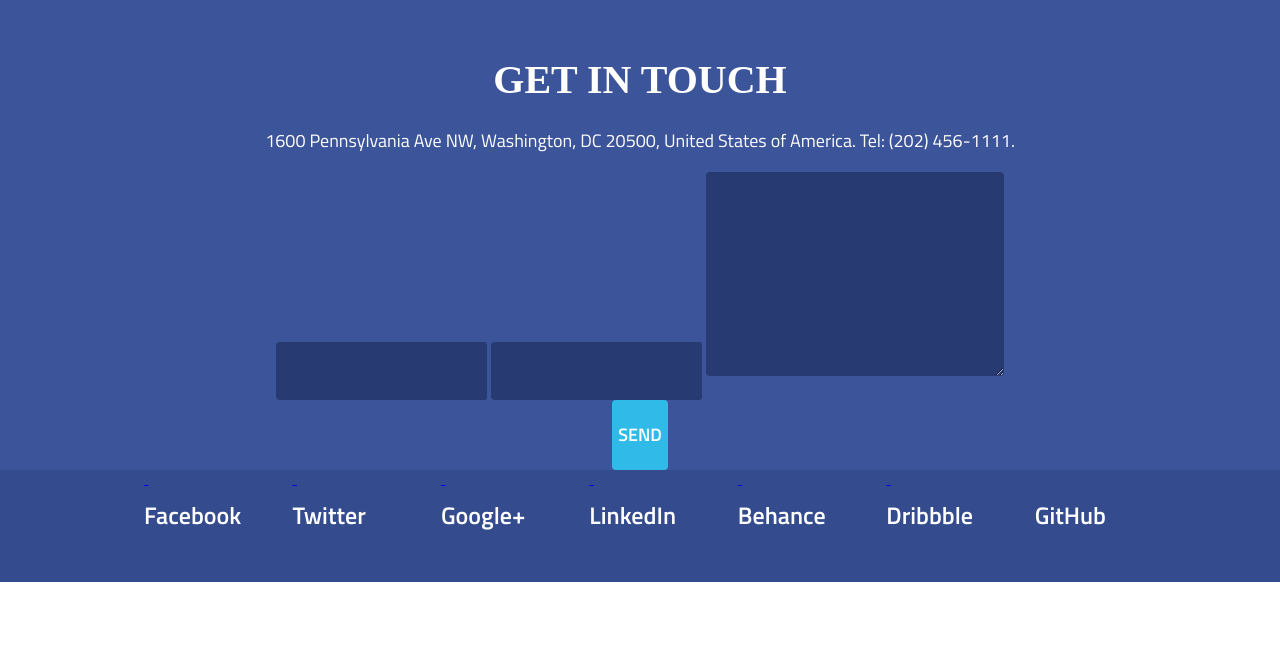
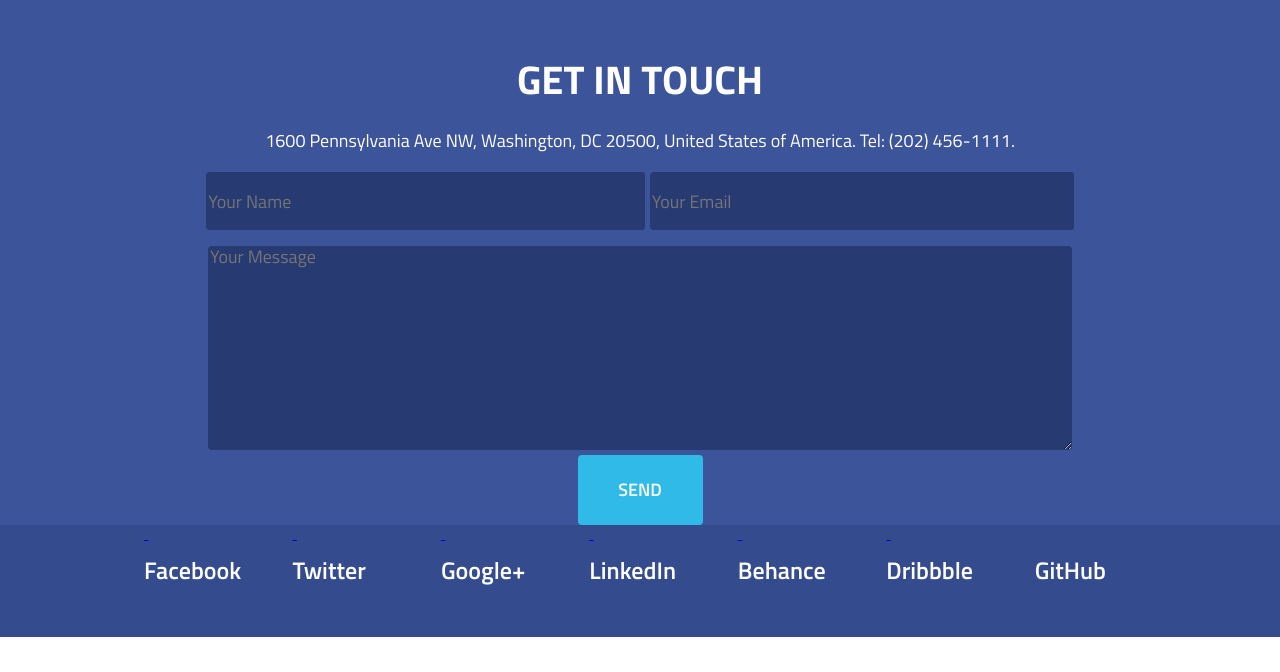
Before and after one commit to deathliger13/eKreative-Summer-Study, a PHP site: page /contactPage.php in a window 1280 px wide. Shown: the part 128-800 px from the top of the page. Run offline with PHP 8.4, Linux system fonts and the light colour scheme.

Commit message:
PhP makeup v1.0 - Final

```diff
--- a/TemplatePSD/contactPage.php
+++ b/TemplatePSD/contactPage.php
@@ -5,10 +5,17 @@
         <p class="contactTxt">1600 Pennsylvania Ave NW, Washington, DC 20500, United States of America. Tel: (202) 456-1111.</p>
         <div class="contactDetails">
         <form action="#" class="contactForm">
-            <input type="text" name = "Your Name" class="txt1">
-            <input type="text" name  ="Your Email" class="txt2">
-            <textarea name="Your Message" id="1" cols="30" rows="10" class="area"></textarea>
+            <div class="textStyle">
+            <input type="text" name = "Your Name" class="txt1" placeholder="Your Name">
+            <input type="text" name  ="Your Email" class="txt2" placeholder="Your Email">
+            </div>
+            <div class="areaStyle">
+            <textarea name="Your Message" id="1" cols="30" rows="10" class="area" placeholder="Your Message"></textarea>
+            </div>
         </form>
+
+        </div>
+        <div class="buttSend">
             <button class="contactSend">SEND</button>
         </div>
     </div>
--- a/TemplatePSD/stylesheet.css
+++ b/TemplatePSD/stylesheet.css
@@ -316,6 +316,9 @@
     display: inline-block;
 }
 
+.contactForm{
+    display: inline-block;
+}
 .contactBody{
     padding-top: 2rem;
     background-color: #3c5499;
@@ -325,7 +328,7 @@
 
 .contactHeader{
     color: white;
-    font-family: TitilliumWeb;
+    font-family: Titillium Web, sans-serif;
     font-size: 40px;
     font-weight: 700;
     line-height: 30px;
@@ -339,30 +342,48 @@
 }
 
 .txt1{
-    max-width: 416px;
+    width: 435px;
     height: 56px;
     background-color: #273a71;
     border-radius: 4px 3px 3px 4px;
     border-style: none;
+    color: white;
+    font-family: Titillium Web, sans-serif;
+    font-size: 18px;
+    font-weight: 400;
+    line-height: 18px;
+
 }
 .txt2{
-    max-width: 416px;
+    width: 420px;
     height: 56px;
     background-color: #273a71;
     border-radius: 4px 3px 3px 4px;
     border-style:none;
+    color: white;
+    font-family: Titillium Web, sans-serif;
+    font-size: 18px;
+    font-weight: 400;
+    line-height: 18px;
+
 }
 .area{
-    max-width: 860px;
+    width: 860px;
     height: 200px;
     background-color: #273a71;
     border-radius: 4px;
     border-style: none;
+    color: white;
+    font-family: Titillium Web, sans-serif;
+    font-size: 18px;
+    font-weight: 400;
+    line-height: 18px;
+
 }
 
 .contactSend{
     height: 70px;
-   max-width: 125px;
+    width: 125px;
     background-color: #30bae7;
     border-radius: 4px;
     color: white;
@@ -372,3 +393,17 @@
     line-height: 26px;
     border-style: none;
 }
+
+.textStyle{
+    display: inline-block;
+
+}
+
+.areaStyle{
+padding-top: 1rem;
+
+}
+
+.buttSend{
+    display: inline-block;
+}
```
